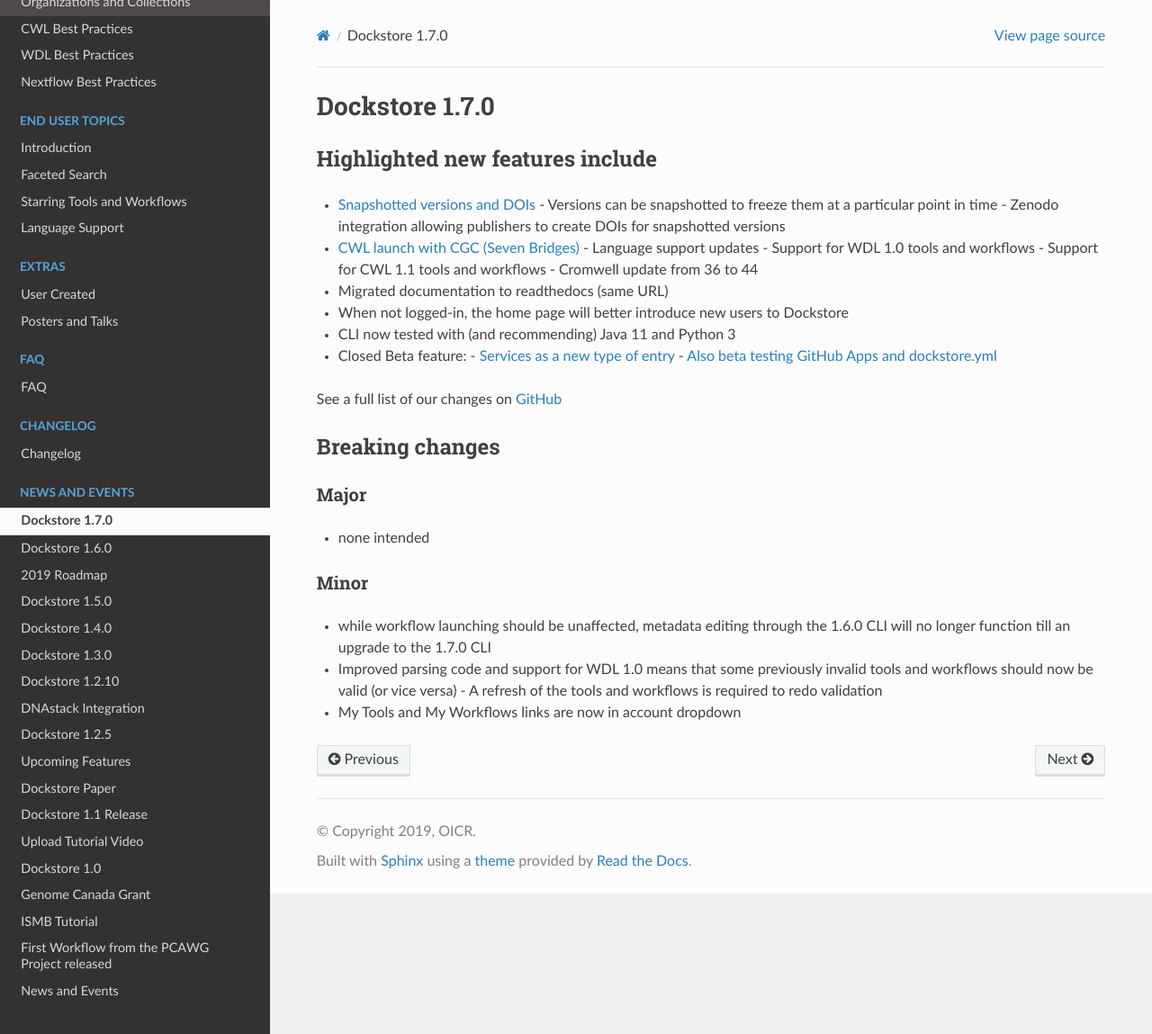
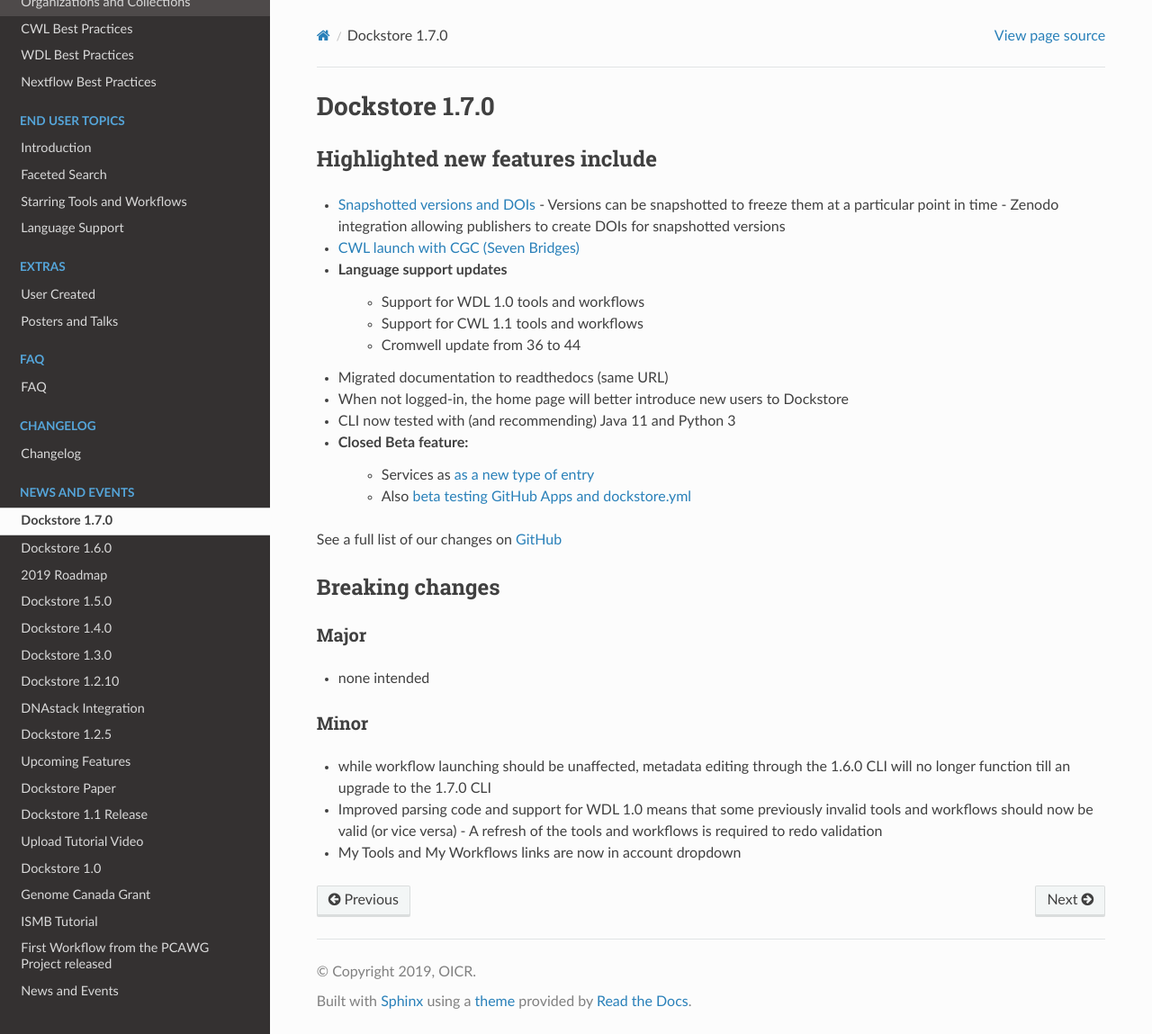
Before and after one commit to dockstore/dockstore-documentation, a Sphinx documentation site: the page built from docs/news/2019-09-26-Dockstore-1.7.0.rst, in a window 1280 px wide and 1149 px high. Shown: the whole window at 90% size. Built offline with Sphinx 7.4.7 and the Read the Docs theme 2.0.0, drawn with Linux system fonts in a browser that asks for light colours.

Commit message:
Attempt to fix formatting

```diff
--- a/docs/advanced-topics/azure-batch.rst
+++ b/docs/advanced-topics/azure-batch.rst
@@ -20,8 +20,8 @@
 that as the command for your jobs, gaining a bit of performance. This
 tutorial focuses on using cwltool and using the Dockstore command-line
 to provide an experience that is more akin to running Dockstore or
-cwltool :doc:`on the
-command-line </launch-with/launch.html#dockstore-cli>` out of
+cwltool `on the
+command-line <launch.html#dockstore-cli>`__ out of
 the box.
 
 1. Run through Azure Shipyard's `Linux Installation
--- a/docs/news/2019-09-26-Dockstore-1.7.0.rst
+++ b/docs/news/2019-09-26-Dockstore-1.7.0.rst
@@ -4,23 +4,23 @@
 Highlighted new features include
 --------------------------------
 
-- :doc:`Snapshotted versions and DOIs </advanced-topics/snapshot-and-doi>`
+- `Snapshotted versions and DOIs </advanced-topics/snapshot-and-doi>`_
   - Versions can be snapshotted to freeze them at a particular point in time
   - Zenodo integration allowing publishers to create DOIs for snapshotted versions
-- :doc:`CWL launch with CGC (Seven Bridges) </launch-with/cgc-launch-with>`
-  - Language support updates
-  - Support for WDL 1.0 tools and workflows
-  - Support for CWL 1.1 tools and workflows
-  - Cromwell update from 36 to 44
+- `CWL launch with CGC (Seven Bridges) </launch-with/cgc-launch-with>`_
+- Language support updates
+   - Support for WDL 1.0 tools and workflows
+   - Support for CWL 1.1 tools and workflows
+   - Cromwell update from 36 to 44
 - Migrated documentation to readthedocs (same URL)
 - When not logged-in, the home page will better introduce new users to Dockstore
 - CLI now tested with (and recommending) Java 11 and Python 3
 - Closed Beta feature:
-  - :doc:`Services as a new type of entry </getting-started/getting-started-with-services>`
-  - :doc:`Also beta testing GitHub Apps and dockstore.yml </getting-started/github-apps>`
+   - Services as `as a new type of entry </getting-started/getting-started-with-services>`_
+   - Also `beta testing GitHub Apps and dockstore.yml </getting-started/github-apps>`_
 
 See a full list of our changes on
-`GitHub <https://github.com/dockstore/dockstore/milestone/25>`__
+`GitHub <https://github.com/dockstore/dockstore/milestone/25>`_
 
 Breaking changes
 ----------------
```
Also changed, not shown: docs/news/2019-04-08-Dockstore-1.6.0.rst (+5 -5 lines).
